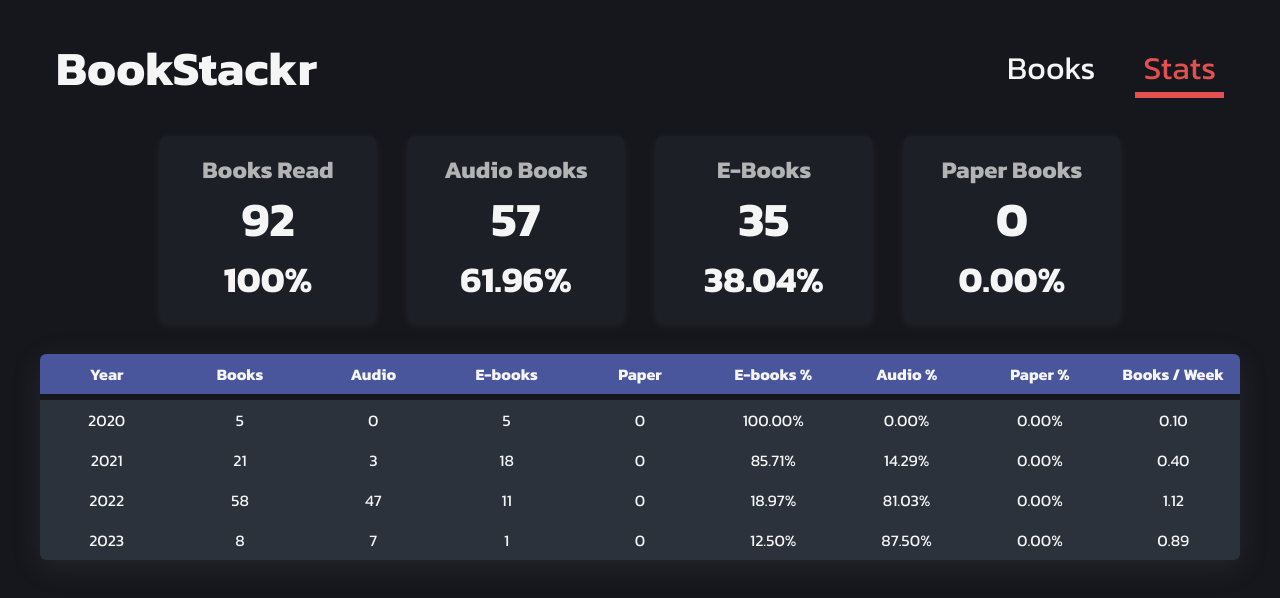
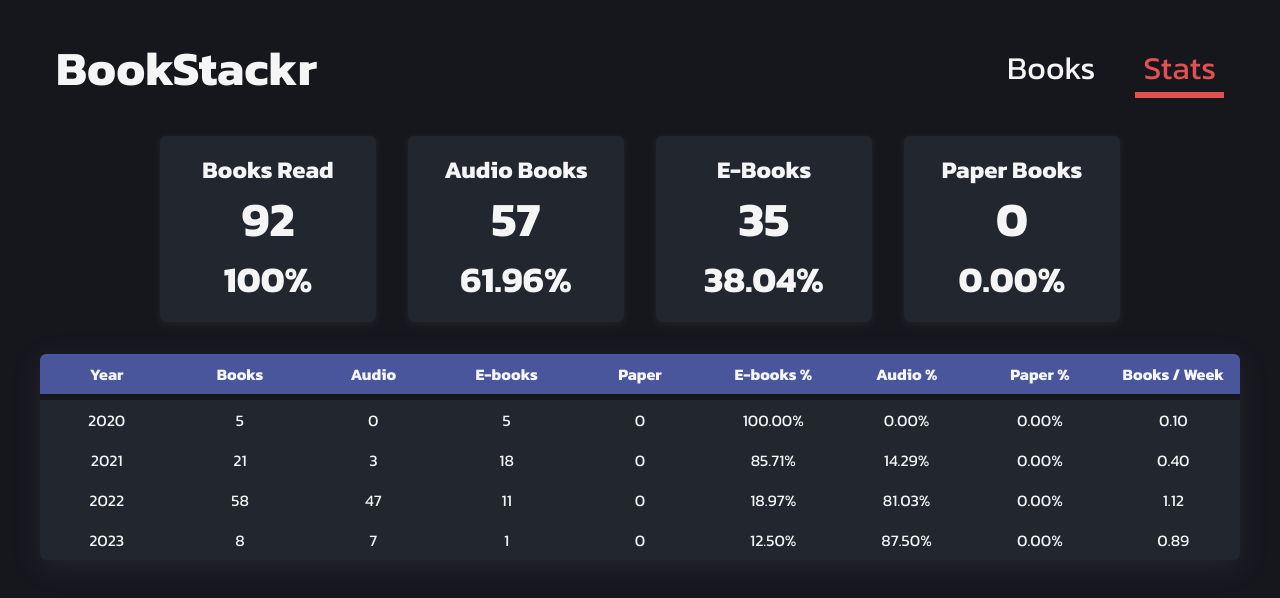
Before and after one commit to 0mppula/BookStackr, a React (Create React App) app: page /stats in a window 1280 px wide. Shown: the top 598 px of the page. Built offline with nearby package versions, Linux system fonts and the light colour scheme.

Commit message:
Updated styles.

```diff
--- a/src/assets/styles/index.css
+++ b/src/assets/styles/index.css
@@ -5,10 +5,9 @@
 	--secondary: #49569c;
 	--font-main: 'Kanit', sans-serif;
 	--dark: #16161d;
-	--dark-alt: #2b323b;
-	--dark-alt-opacity-35: hsla(214, 16%, 20%, 0.35);
+	--dark-alt: hsla(214, 16%, 20%, 0.6);
 	--light: #f5f5f5;
-	--light-alt: #b3b3b3;
+	--light-alt: hsl(0, 0%, 70%);
 }
 
 * {
--- a/src/components/Stats/styles.css
+++ b/src/components/Stats/styles.css
@@ -12,25 +12,22 @@
 	display: flex;
 	flex-direction: column;
 	align-items: center;
-	color: var(--light-alt);
+	color: var(--light);
 	flex: 1 1 calc(50% - (1rem));
 	user-select: none;
-	background-color: var(--dark-alt-opacity-35);
+	background-color: var(--dark-alt);
 	border-radius: 6px;
 	padding: 1rem 0;
     box-shadow: rgba(99, 99, 99, 0.2) 0px 2px 8px 0px;
 }
 
 .stats-header-container span {
-	color: var(--light);
 	font-size: 150%;
 }
 
 .stats-header-container span:first-child {
-	color: var(--light);
 	font-size: 200%;
 	line-height: 65px;
-	/* letter-spacing: 1rem; */
 }
 
 @media only screen and (min-width: 752px) {
@@ -38,7 +35,6 @@
 		display: flex;
 		flex-direction: column;
 		align-items: center;
-		color: var(--light-alt);
 		flex: 1 1 calc(25% - (2rem));
 	}
 }
```
